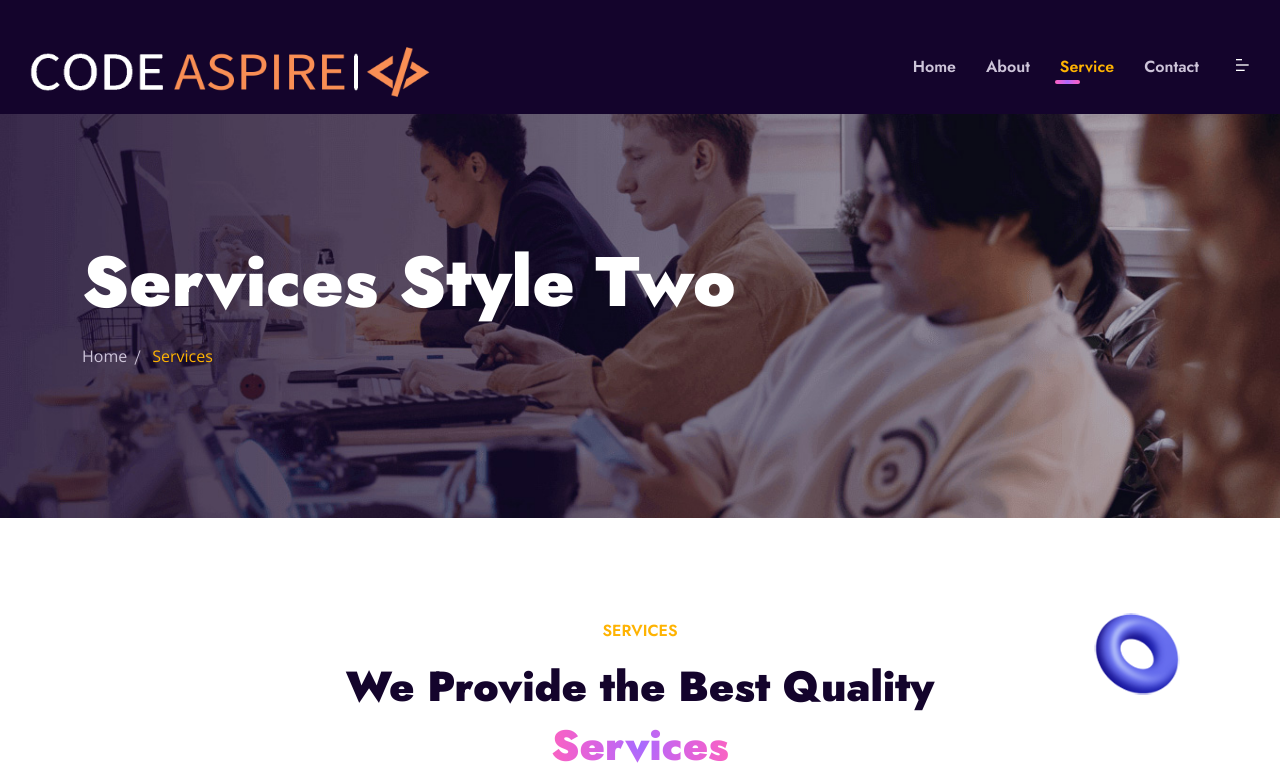
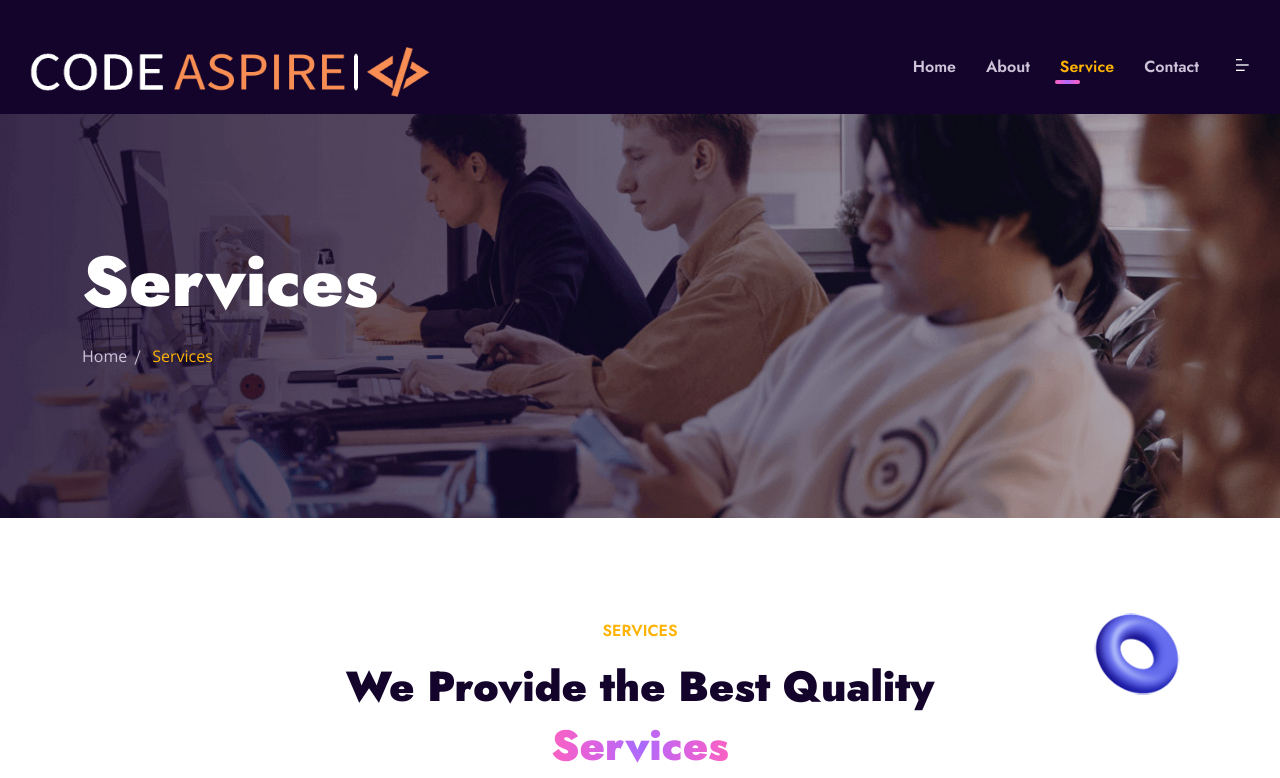
Before and after one commit to Vimal-Pandey/Code-Aspire, a Next.js app: page /services in a window 1280 px wide. Shown: the top 778 px of the page. Built offline with nearby package versions, Linux system fonts and the light colour scheme.

Commit message:
Update services.js

```diff
--- a/pages/services.js
+++ b/pages/services.js
@@ -22,7 +22,7 @@ export default function Services() {
             data-aos-duration="500"
             data-aos-once="true"
           >
-            <h2>Services Style Two</h2>
+            <h2>Services</h2>
             <ul>
               <li>
                 <Link href="/">
```
